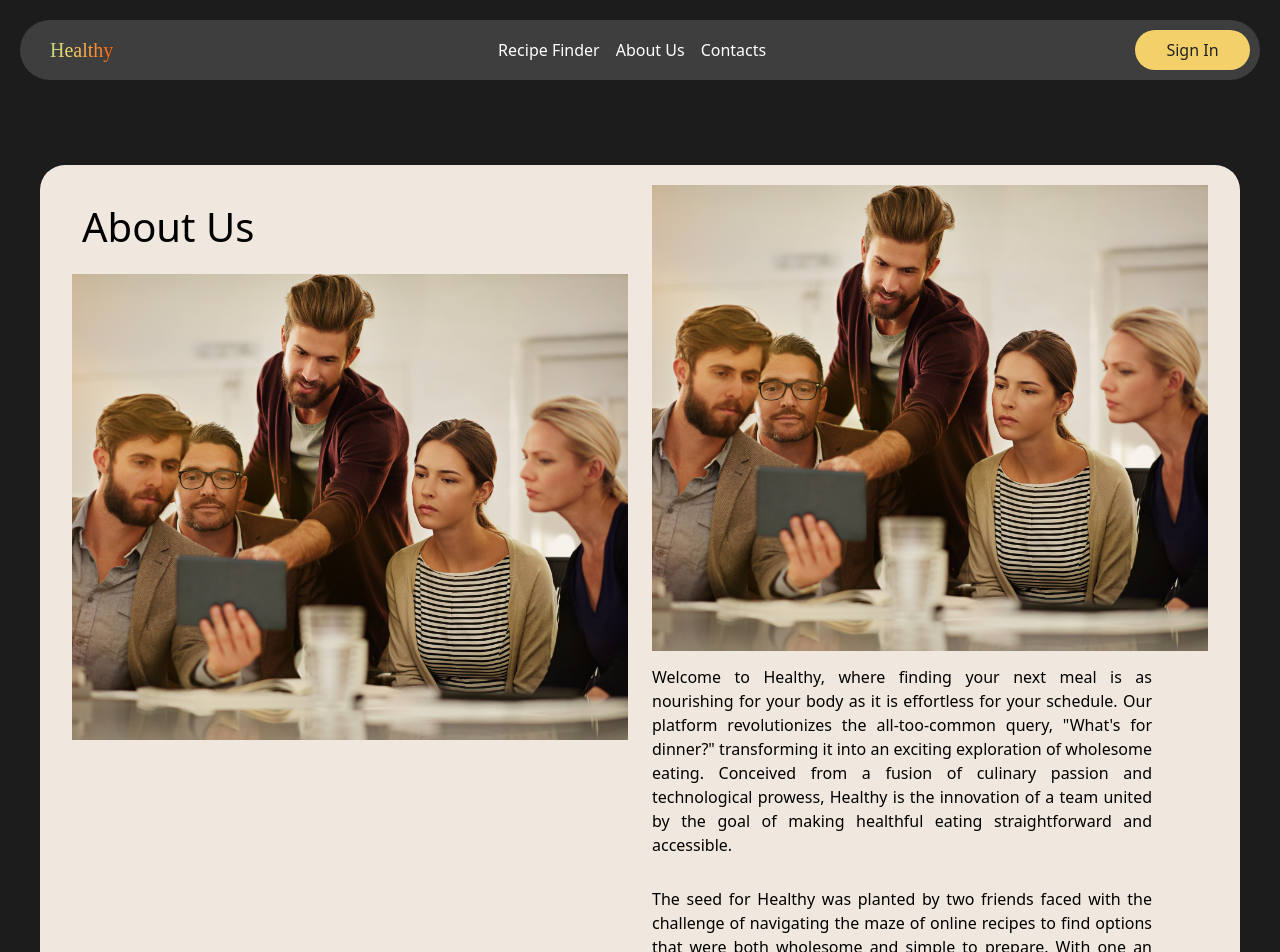
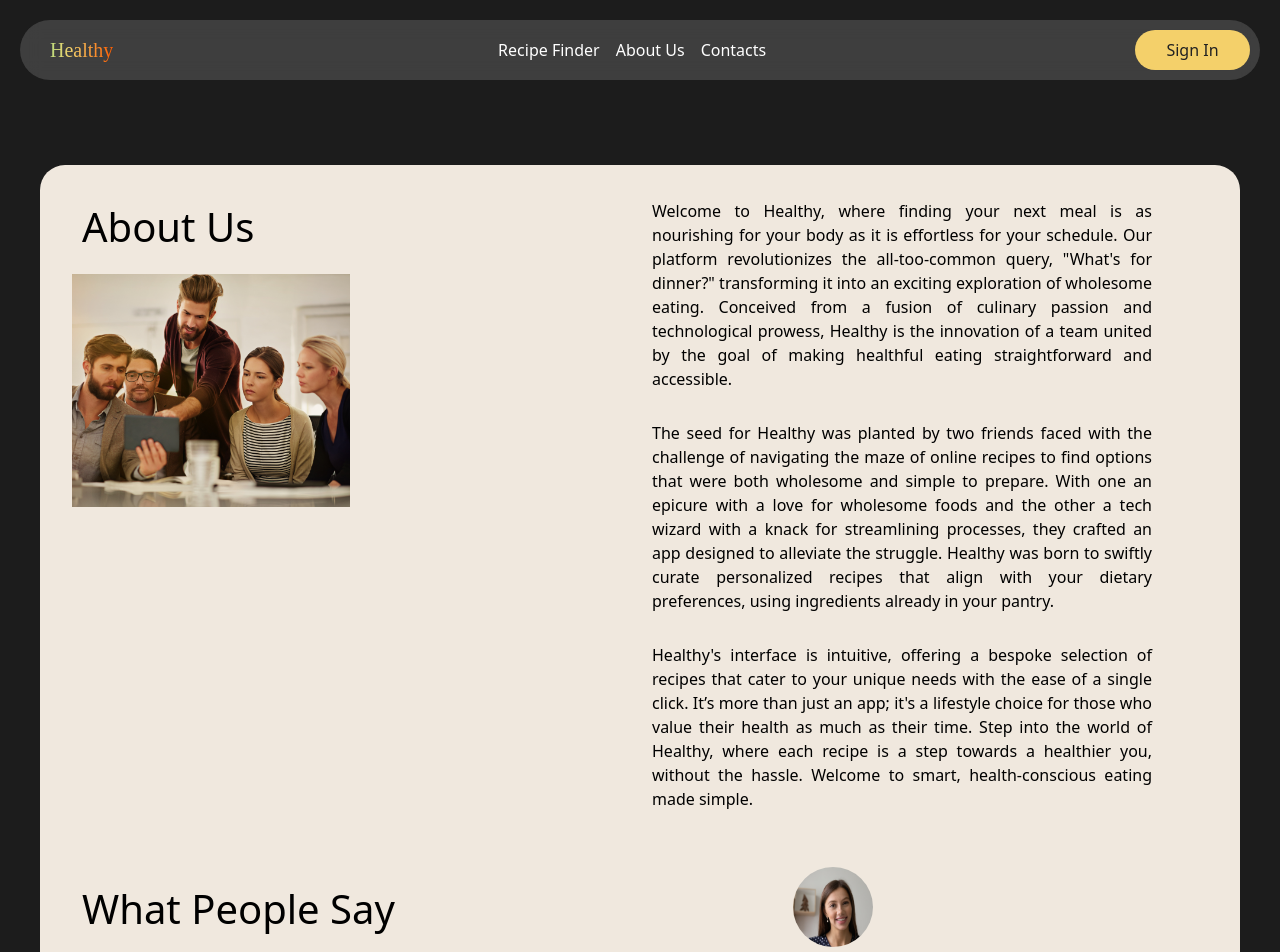
Before and after one commit to recipe-finder-group-project/recipe-finder, a React (Create React App) app in the folder client/: page /about in a window 1280 px wide. Shown: the top 952 px of the page. Built offline with nearby package versions, Linux system fonts and the light colour scheme; no server answers; a web font is replaced by a local one.

Commit message:
uaifpgdsiofahs

```diff
--- a/client/src/pages/AboutUs.js
+++ b/client/src/pages/AboutUs.js
@@ -12,10 +12,9 @@ const AboutUs = () => {
       <Row className="top-section">
         <Col md={6}>
           <h1 className="footer-title-text">About Us</h1>
-          <img src={team} alt="team" className="img-fluid" />
+          <img src={team} alt="team" className="pic-team" />
         </Col>
         <Col md={6}>
-          <img src={team} alt="team" className="img-fluid" />
           <p className="footer-description-text">
             Welcome to Healthy, where finding your next meal is as nourishing
             for your body as it is effortless for your schedule. Our platform
@@ -58,11 +57,13 @@ const AboutUs = () => {
           <Carousel indicators={false} controls={false} interval={3000}>
             <Carousel.Item>
               <div className="testimonial">
+                <center>
                   <img
                     className="testimonial-image"
                     src={review}
                     alt="Kian Graham"
                   />
+                </center>
                 <div className="testimonial-text">
                   <h5>Kian Graham</h5>
                   <p>
@@ -77,11 +78,14 @@ const AboutUs = () => {
             </Carousel.Item>
             <Carousel.Item>
               <div className="testimonial">
+                <center>
                   <img
                     className="testimonial-image"
                     src={review2}
                     alt="Hannah Shield"
                   />
+                </center>
+
                 <div className="testimonial-text">
                   <h5>Hannah Shield</h5>
                   <p>
@@ -98,11 +102,13 @@ const AboutUs = () => {
             </Carousel.Item>
             <Carousel.Item>
               <div className="testimonial">
+                <center>
                   <img
                     className="testimonial-image"
                     src={review3}
                     alt="Bob Warret"
                   />
+                </center>
                 <div className="testimonial-text">
                   <h5>Bob Warret</h5>
                   <p>
```
Lines whose indentation alone changed are shown as unchanged.
